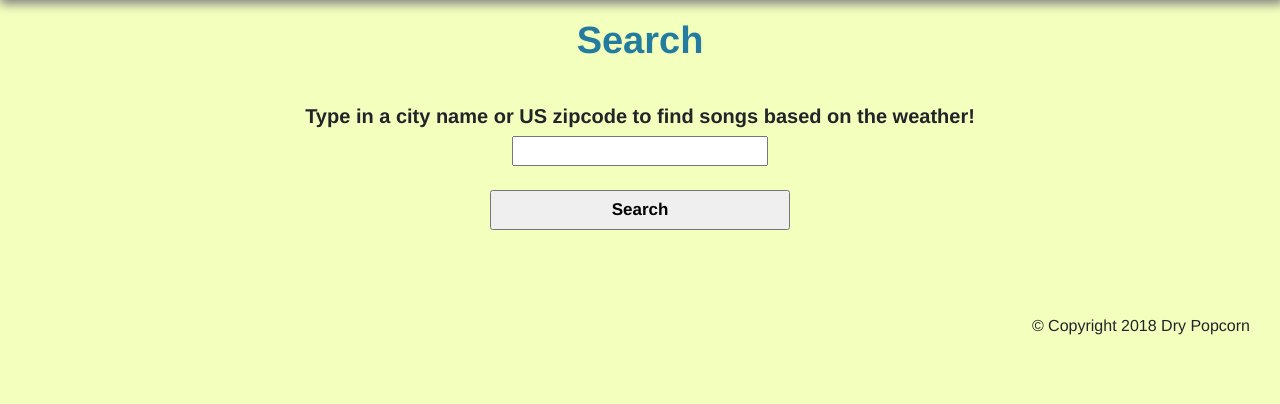
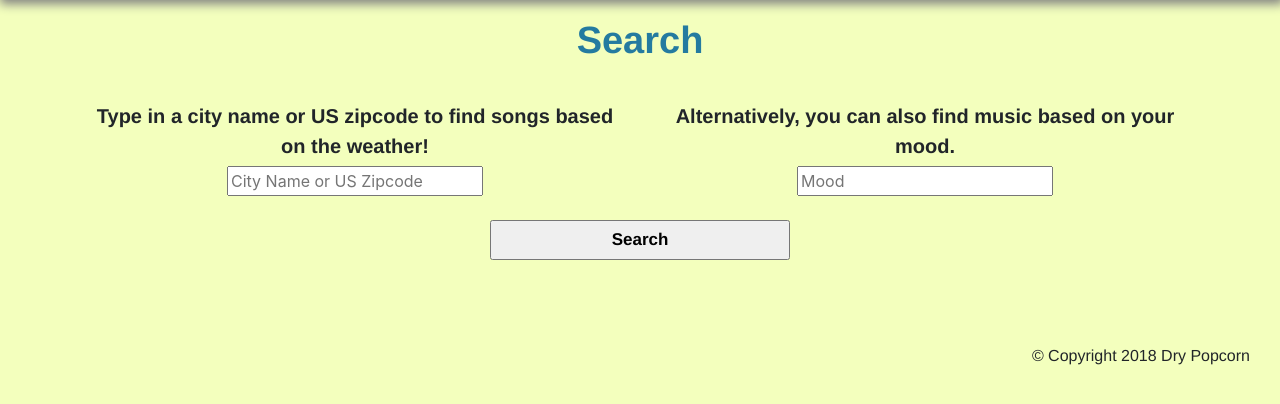
Before and after one commit to jerry1ye10/Dry-Popcorn, a Flask app: page /search in a window 1280 px wide. Shown: the part 42-446 px from the top of the page. Run offline with Flask 2, Linux system fonts and the light colour scheme; some libraries are stand-ins or nearby versions.

Commit message:
added mood

```diff
--- a/app.py
+++ b/app.py
@@ -134,23 +134,29 @@
 @app.route("/search", methods=["GET"])
 def search():
     '''Renders the search page.'''
-    location = frequest.args.get("q")
-    if (len(frequest.args) == 2):
-        weather_dict = {}
-        if (location.isdigit()):
-            try:
-                weather_dict = getWeather.getDict(getWeather.getURLZipCode(location))
-            except error.HTTPError:
-                flash("The zipcode that was entered does not exist in the US.", "error")
-                return render_template("search.html", isLoggedIn = is_logged_in(), has_searched = False)
-        else:
-            try:
-                weather_dict = getWeather.getDict(getWeather.getURLCityName(location))
-            except error.HTTPError:
-                flash("The city name that was entered does not exist. Please check for spaces.","error")
-                return render_template("search.html", isLoggedIn = is_logged_in(), has_searched = False)
-        weather_info = getWeather.getRelevantInfoDict(weather_dict)
-        music_tags = getMusic.getMusicTags( weather_info['temp'] )
+    if (len(frequest.args) == 3):
+        music_tags = []
+        weather_info = {}
+        location = frequest.args.get("q").strip()
+        if (len(location) > 0):
+            weather_dict = {}
+            if (location.isdigit()):
+                try:
+                    weather_dict = getWeather.getDict(getWeather.getURLZipCode(location))
+                except error.HTTPError:
+                    flash("The zipcode that was entered does not exist in the US.", "error")
+                    return render_template("search.html", isLoggedIn = is_logged_in(), has_searched = False)
+            else:
+                try:
+                    weather_dict = getWeather.getDict(getWeather.getURLCityName(location))
+                except error.HTTPError:
+                    flash("The city name that was entered does not exist. Please check for spaces.","error")
+                    return render_template("search.html", isLoggedIn = is_logged_in(), has_searched = False)
+            weather_info = getWeather.getRelevantInfoDict(weather_dict)
+            music_tags = getMusic.getMusicTags( weather_info['temp'] )
+        mood = frequest.args.get("mood")
+        if (len(mood) > 0):
+            music_tags.append(mood)
         suggested_songs = []
         for tag in music_tags:
             url = getMusic.getURL( tag )
@@ -162,7 +168,8 @@
         return render_template("search.html", isLoggedIn = is_logged_in(),
                                               has_searched= True,
                                               song_list = suggested_songs,
-                                              city_info= weather_info)
+                                              city_info= weather_info,
+                                              mood_info = mood)
     return render_template("search.html", isLoggedIn = is_logged_in(), has_searched = False)
 
 if __name__ == "__main__":
--- a/devlog.txt
+++ b/devlog.txt
@@ -219,3 +219,8 @@
 more are allowed.
 
 ==============================================================
+jasonL -- 2018-12-06 00:38
+--------------------------------------------------------------
+- Added in mood input.
+
+==============================================================
--- a/templates/homepage.html
+++ b/templates/homepage.html
@@ -11,7 +11,7 @@
 
   Choose from this list of cities or search for any city.<br>
   {% for city in random_cities %}
-    <a href="/search?q={{city}}&submit=Search">{{city}}</a><br>
+    <a href="/search?q={{city}}&submit=Search&mood=">{{city}}</a><br>
   {% endfor%}
 </div>
 {% endblock %}
--- a/templates/search.html
+++ b/templates/search.html
@@ -6,6 +6,7 @@
 
 {% block content %}
 <div class="main">
+  <div class="container">
     <h1>Search</h1>
     <br>
     {% set msgs = get_flashed_messages(with_categories=true) %}
@@ -13,15 +14,35 @@
       <p class="{{category}}">{{each}}<p>
     {% endfor %}
     <form action="/search" method="GET">
+      <div class="row">
+        <div class="col-sm-12 col-md-12 col-lg-6 col-xl-6 ">
           <p class="login-info">Type in a city name or US zipcode to find songs based on the weather!</p>
-    <input type="text" name="q">
+          <input type="text" name="q" placeholder="City Name or US Zipcode">
+        </div>
+        <div class="col-sm-12 col-md-12 col-lg-6 col-xl-6">
+          <p class="login-info">Alternatively, you can also find music based on your mood.</p>
+          <input type="text" name="mood" placeholder="Mood">
+        </div>
+      </div>
+      <div class="row">
+        <div class="col-sm-12 col-md-12 col-lg-12 col-xl-12">
+          <br>
+          <input type="submit" id="submit" name="submit" value="Search">
+        </div>
         <br><br>
-    <input type="submit" id="submit" name="submit" value="Search">
+      </div>
     </form>
+  </div>
     <br>
     {% if has_searched %}
-    <p><b>Search results:</b> {{city_info.locationName}}, {{city_info.country}} | {{city_info.temp}}°F | {{city_info.condition}}</p>
-    <div class="container">
+      <p><b>Search results:</b>
+      {% if city_info|length > 0 %}
+        {{city_info.locationName}}, {{city_info.country}} | {{city_info.temp}}°F | {{city_info.condition}} |
+      {% endif %}
+      {% if mood_info|length > 0 %}
+        {{mood_info}}
+      {% endif %}
+      </p>
         <div class="row">
           {% for song in song_list %}
               <div class="col-sm-12 col-md-6 col-lg-4 col-xl-3">
@@ -45,7 +66,7 @@
               </div>
             {% endfor %}
         </div>
-    </div>
       {% endif %}
   </div>
+</div>
 {% endblock %}
--- a/util/getMusic.py
+++ b/util/getMusic.py
@@ -70,7 +70,7 @@
             'name'   : track['name'],
             'artist' : track['artist']['name'],
             'url'    : track['url'],
-            'image'  : track['image'][3]['#text']
+            'image'  : track['image'][2]['#text']
         })
 
     return relevantInfoList
--- a/util/getWeather.py
+++ b/util/getWeather.py
@@ -9,13 +9,9 @@
 # util file for sending OpenWeatherMap API requests, returning relevant information
 
 #get API key from WEATHER_API_KEY.txt
-try:
-    WEATHER_API_KEY = open('./WEATHER_API_KEY.txt', 'r') #file object from perspective of app.py
-    WEATHER_API_KEY = WEATHER_API_KEY.read() #contents of file
-    WEATHER_API_KEY = WEATHER_API_KEY.replace('\n', '') #remove newline characters
-except FileNotFoundError:
-    print('You are missing the OpenWeatherMap API key! Read more: https://github.com/jerry1ye10/Dry-Popcorn/')
-    exit()
+WEATHER_API_KEY = open('./WEATHER_API_KEY.txt', 'r') #file object
+WEATHER_API_KEY = WEATHER_API_KEY.read() #contents of file
+WEATHER_API_KEY = WEATHER_API_KEY.replace('\n', '') #remove newline characters
 
 # print( repr(WEATHER_API_KEY) ) #for debugging
 
@@ -70,25 +66,24 @@
 # PUTTING IT TOGETHER - DEBUGGING BELOW
 #    BAD PRACTICE TO import HERE ... DO NOT FOLLOW ...
 #    FOR PROOF OF CONCEPT ONLY!
+'''
+import getMusic
 
-# must change open() to '../[SERVICE]_API_KEY.txt'
+d = getDict( getURLZipCode(10282) )
+relInfoDict = getRelevantInfoDict( d )
+print( relInfoDict['temp'] ) #current temp
+musicTags = getMusic.getMusicTags( relInfoDict['temp'] )
+musicTags.append("asdkljasjdkasjdsak") #testing bad tag
+print (musicTags) #music tags for current temp
 
-# import getmusic
+suggestedSongs = []
+for tag in musicTags:
+    url = getMusic.getURL( tag )
+    jsonDict = getMusic.getDict( url )
+    relInfoList = getMusic.getRelevantInfoList( jsonDict )
+    songsFromThisTag = getMusic.getNSongs( relInfoList, 2 )
+    for song in songsFromThisTag: #getNSongs() returns a list
+        suggestedSongs.append(song)
 
-# d = getdict( geturlzipcode(10282) )
-# relinfodict = getrelevantinfodict( d )
-# print( relinfodict['temp'] ) #current temp
-# musictags = getmusic.getmusictags( relinfodict['temp'] )
-# musictags.append("asdkljasjdkasjdsak") #testing bad tag
-# print (musictags) #music tags for current temp
-
-# suggestedsongs = []
-# for tag in musictags:
-#     url = getmusic.geturl( tag )
-#     jsondict = getmusic.getdict( url )
-#     relinfolist = getmusic.getrelevantinfolist( jsondict )
-#     songsfromthistag = getmusic.getnsongs( relinfolist, 2 )
-#     for song in songsfromthistag: #getnsongs() returns a list
-#         suggestedsongs.append(song)
-
-# print( suggestedsongs )
+print( suggestedSongs )
+'''
```
Lines whose indentation alone changed are shown as unchanged.
